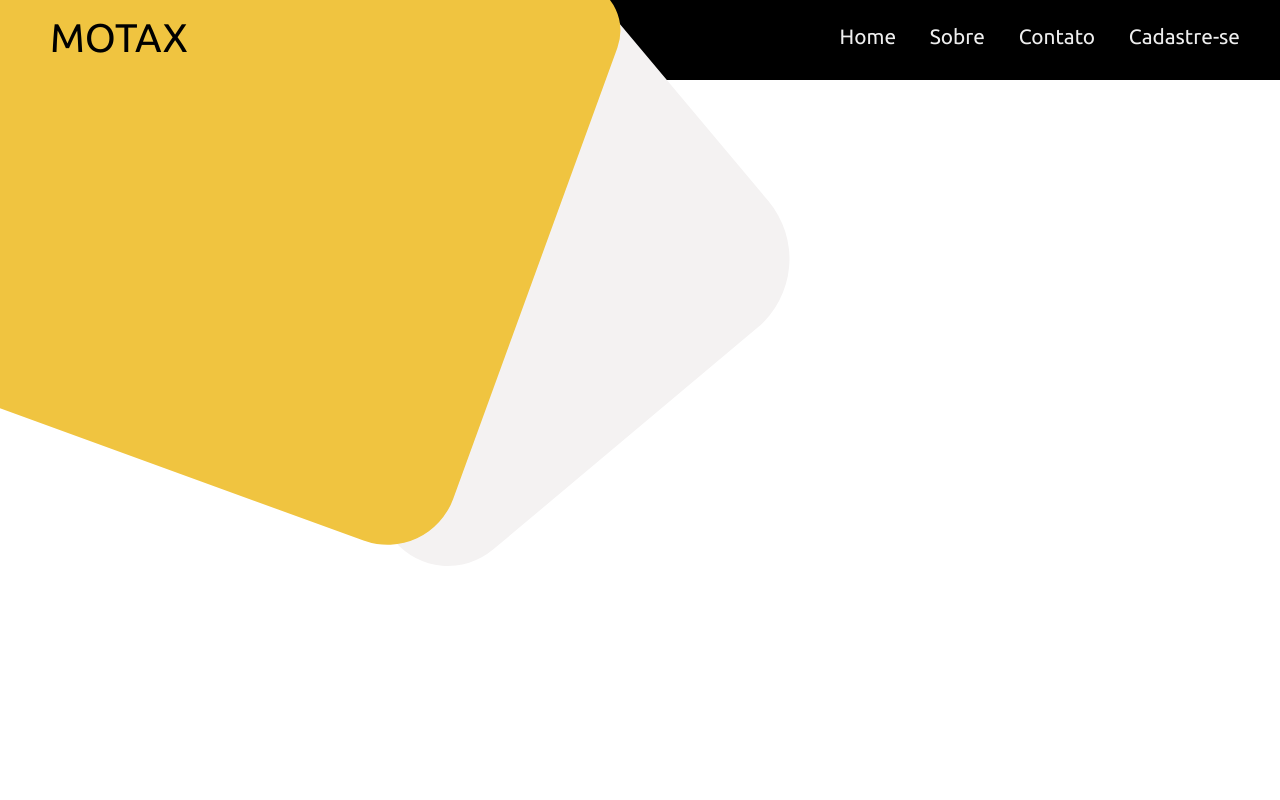
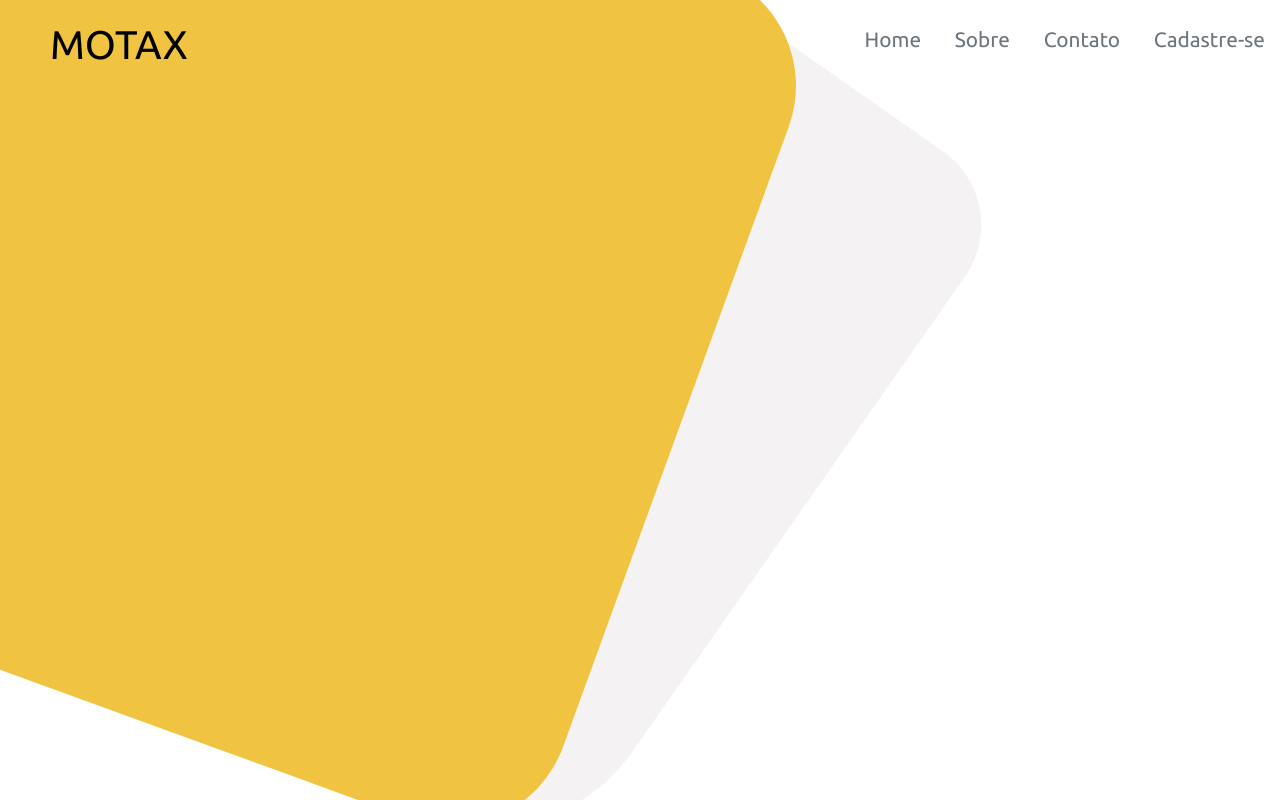
Before and after one commit to SafiraSoft1/Site-HTML-Motax, a website: page index.html in a window 1280 px wide. Drawn offline with nearby package versions, Linux system fonts and the light colour scheme.

Commit message:
pixel perfect
Tentei deixar mais próximo da imagem

```diff
--- a/CSS/style.css
+++ b/CSS/style.css
@@ -5,11 +5,11 @@
 
 body {
     margin: 0;
-    background-color: rgb(255, 255, 255);
+
 }
 
 .cabecalho {
-    background-color: black;
+
     border-bottom: solid 5px #fff;
     height: 80px;
     box-sizing: content-box;
@@ -30,6 +30,7 @@ body {
     height: 80px;
     padding: 25px;
     float: right;
+    color: #000;
 }
 
 .menu ul {
@@ -39,6 +40,7 @@ body {
 
 .menu li {
     display: inline-block;
+
 }
 
 .cabecalho a {
@@ -58,24 +60,26 @@ body {
 }
 
 .efeito1 {
-    position: absolute;
+    position: fixed;
     background-color: rgb(240, 196, 64);
-    height: 600px;
-    width: 600px;
+    height: 900px;
+    width: 800px;
     transform: rotate(20deg);
-    top: -120px;
-    left: -50px;
-    border-radius: 0px 50px 70px 0px;
+    top: -150px;
+    left: -100px;
+    border-radius: 0px 120px 120px 0px;
     z-index: 2;
 }
 
 .efeito2 {
-    position: absolute;
+    position: fixed;
     background-color: #f4f2f2;
-    height: 505px;
-    width: 600px;
-    transform: rotate(50deg);
-    top: -50px;
-    left: 140px;
-    border-radius: 0px 90px 70px 0px;
+    height: 850px;
+    width: 300px;
+    transform: rotate(35deg);
+    top: 40px;
+    left: 500px;
+    border-radius: 0px 90px 180px 0px;
+    z-index: 1;
+
 }
--- a/index.html
+++ b/index.html
@@ -6,29 +6,31 @@
     <title>Motax</title>
     <link rel="stylesheet" href="./CSS/style.css">
     <link rel="stylesheet" type="text/css" href="//fonts.googleapis.com/css?family=Ubuntu" />
+    <link rel="stylesheet" href="./node_modules/bootstrap/dist/css/bootstrap.min.css">
 </head>
 <body>
     <header class="cabecalho">
         <div class="logo">
             MOTAX
         </div>
-        <nav class="menu">
+        <nav class="menu navbar">
             <ul>
-                <li>
-                    <a href="home">Home</a>
+                <li class="nav-item">
+                    <a href="#home" class="text-secondary nav-link">Home</a>
                 </li>
-                <li>
-                    <a href="sobre">Sobre</a>
+                <li class="nav-item">
+                    <a href="#sobre" class="text-secondary nav-link">Sobre</a>
                 </li>
-                <li>
-                    <a href="contato">Contato</a>
+                <li class="nav-item">
+                    <a href="#contato" class="text-secondary nav-link">Contato</a>
                 </li>
-                <li>
-                     <a href="cadastro" class="botao destaque">Cadastre-se</a>
+                <li class="nav-item">
+                     <a href="#cadastro" class="text-secondary nav-link">Cadastre-se</a>
                 </li>
             </ul>
         </nav>
     </header>
+
     <div class="efeito1"></div>
     <div class="efeito2"></div>
     <div class="conteiner">
@@ -54,5 +56,13 @@
 
     </p>
   </div>
+
+  <main>
+    <section>
+
+    </section>
+  </main>
+
+
 </body>
 </html>
```
